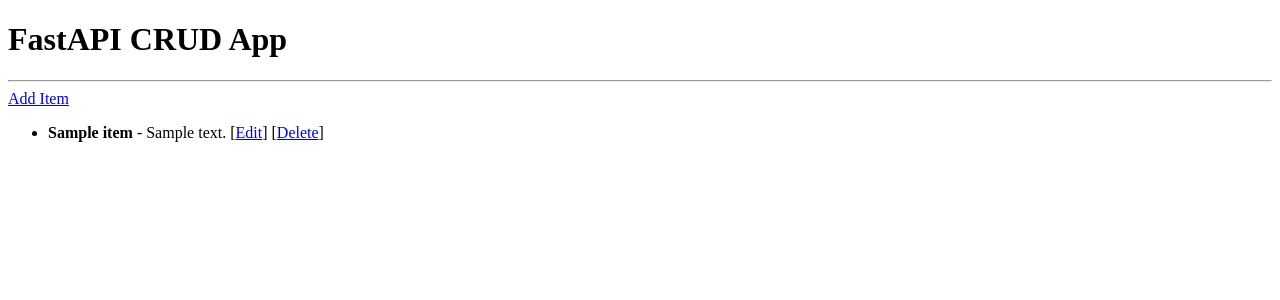
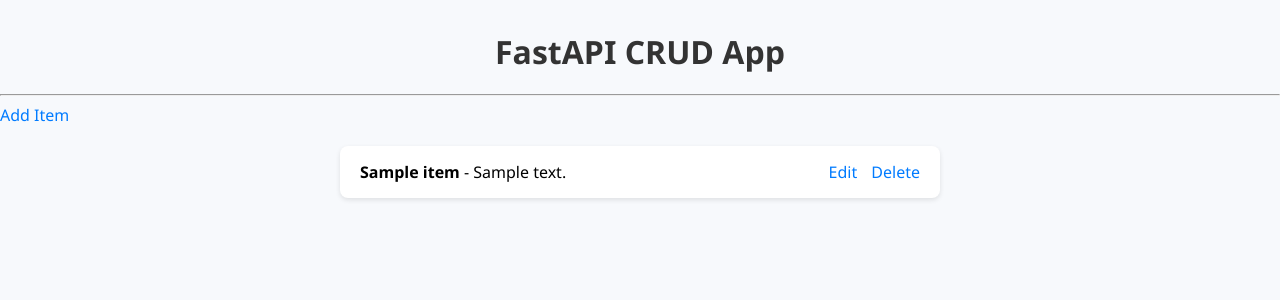
Before and after one commit to Pujanstha1/GitHubActions-Docker-EC2, a FastAPI app: page / in a window 1280 px wide. Shown: the top 300 px of the page. Run offline with FastAPI, Linux system fonts and the light colour scheme; tables that the repository leaves empty hold one stand-in row (values such as "Sample post").

Commit message:
Add: style.css

```diff
--- a/app/static/style.css
+++ b/app/static/style.css
@@ -0,0 +1,82 @@
+body {
+    font-family: 'Segoe UI', Tahoma, Geneva, Verdana, sans-serif;
+    background-color: #f7f9fc;
+    margin: 0;
+    padding: 0;
+}
+
+h1 {
+    text-align: center;
+    margin-top: 30px;
+    color: #333;
+}
+
+a {
+    text-decoration: none;
+    color: #007bff;
+}
+
+a:hover {
+    text-decoration: underline;
+    color: #0056b3;
+}
+
+ul {
+    list-style-type: none;
+    padding: 0;
+    max-width: 600px;
+    margin: 20px auto;
+}
+
+li {
+    background: #fff;
+    margin: 10px 0;
+    padding: 15px 20px;
+    border-radius: 8px;
+    box-shadow: 0px 2px 5px rgba(0,0,0,0.1);
+    display: flex;
+    justify-content: space-between;
+    align-items: center;
+    transition: transform 0.2s ease;
+}
+
+li:hover {
+    transform: scale(1.02);
+}
+
+form {
+    max-width: 400px;
+    margin: 20px auto;
+    display: flex;
+    flex-direction: column;
+    gap: 10px;
+}
+
+input[type="text"], input[type="submit"] {
+    padding: 10px;
+    border-radius: 6px;
+    border: 1px solid #ccc;
+    font-size: 16px;
+}
+
+input[type="text"]:focus {
+    border-color: #007bff;
+    outline: none;
+}
+
+button, input[type="submit"] {
+    cursor: pointer;
+    background-color: #007bff;
+    color: white;
+    border: none;
+    font-weight: bold;
+    transition: background-color 0.2s ease;
+}
+
+button:hover, input[type="submit"]:hover {
+    background-color: #0056b3;
+}
+
+.actions a {
+    margin-left: 10px;
+}
--- a/app/templates/base.html
+++ b/app/templates/base.html
@@ -2,6 +2,7 @@
 <html>
 <head>
     <title>FastAPI CRUD</title>
+    <link rel="stylesheet" href="/static/style.css">
 </head>
 <body>
     <h1>FastAPI CRUD App</h1>
--- a/app/templates/index.html
+++ b/app/templates/index.html
@@ -4,9 +4,13 @@
 <ul>
     {% for item in items %}
         <li>
-            <b>{{ item.name }}</b> - {{ item.description }}
-            [<a href="/edit/{{ item.id }}">Edit</a>]
-            [<a href="/delete/{{ item.id }}">Delete</a>]
+            <div>
+                <b>{{ item.name }}</b> - {{ item.description }}
+            </div>
+            <div class="actions">
+                <a href="/edit/{{ item.id }}">Edit</a>
+                <a href="/delete/{{ item.id }}">Delete</a>
+            </div>
         </li>
     {% endfor %}
 </ul>
```
